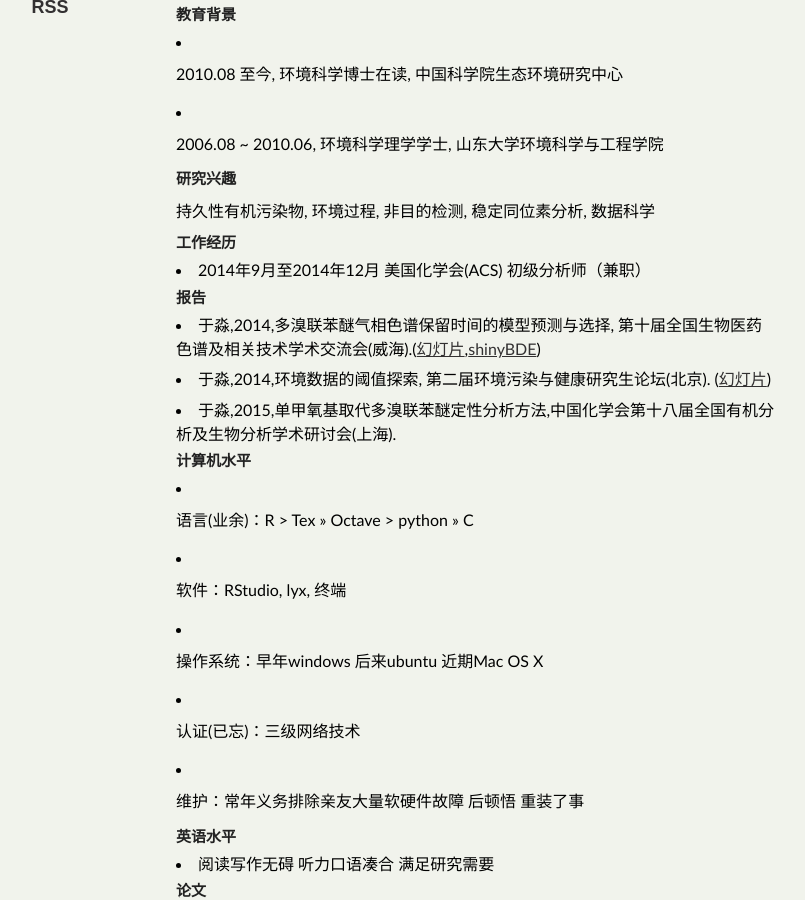
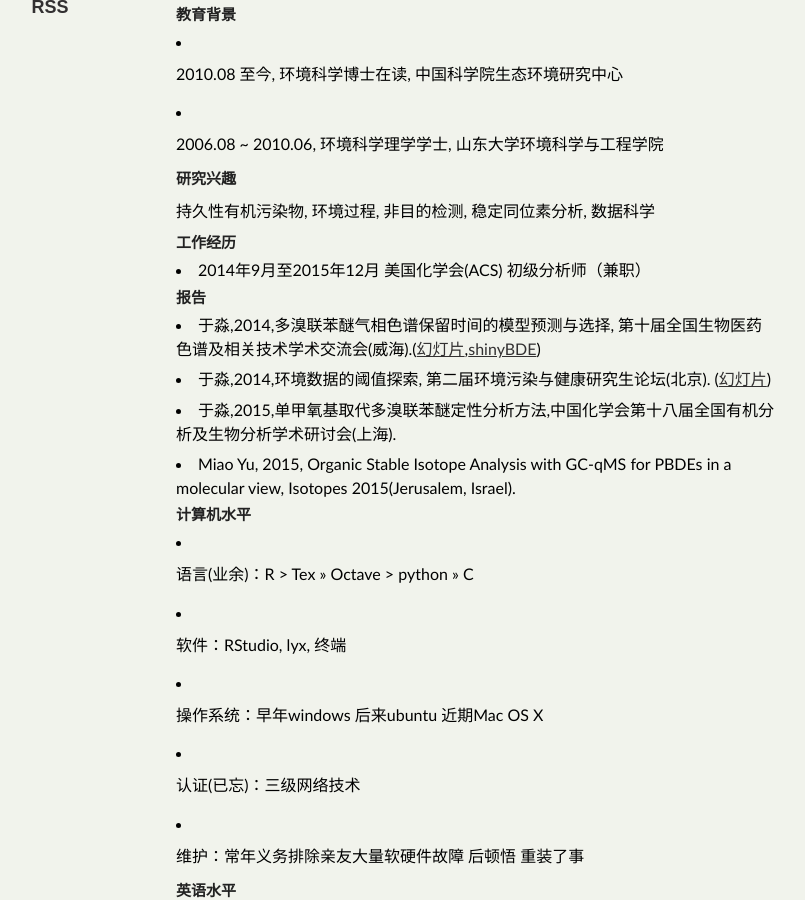
Before and after one commit to yufree/blogcn, a Jekyll site: the page built from vitae/index.md, in a window 1280 px wide and 900 px high, scrolled down 458 px. Shown: the whole window, without its empty margins (164-969 px from the left). Built offline with Jekyll 4.4.1, drawn with Linux system fonts in a browser that asks for light colours; some web fonts are replaced; comment, search, counter and statistics services are not loaded.

Commit message:
add conference

```diff
--- a/vitae/index.md
+++ b/vitae/index.md
@@ -25,13 +25,14 @@
 
 ## 工作经历
 
-- 2014年9月至2014年12月 美国化学会(ACS) 初级分析师（兼职）
+- 2014年9月至2015年12月 美国化学会(ACS) 初级分析师（兼职）
 
 ## 报告
 
 - 于淼,2014,多溴联苯醚气相色谱保留时间的模型预测与选择, 第十届全国生物医药色谱及相关技术学术交流会(威海).([幻灯片](https://github.com/yufree/presentation/blob/master/20140420weihai.pdf),[shinyBDE](https://github.com/yufree/shinyBDE))
 - 于淼,2014,环境数据的阈值探索, 第二届环境污染与健康研究生论坛(北京). ([幻灯片](http://yufree.github.io/presentation/threshold/threshold))
 - 于淼,2015,单甲氧基取代多溴联苯醚定性分析方法,中国化学会第十八届全国有机分析及生物分析学术研讨会(上海).
+- Miao Yu, 2015, Organic Stable Isotope Analysis with GC-qMS for PBDEs in a molecular view, Isotopes 2015(Jerusalem, Israel).
 
 ## 计算机水平
 
```
